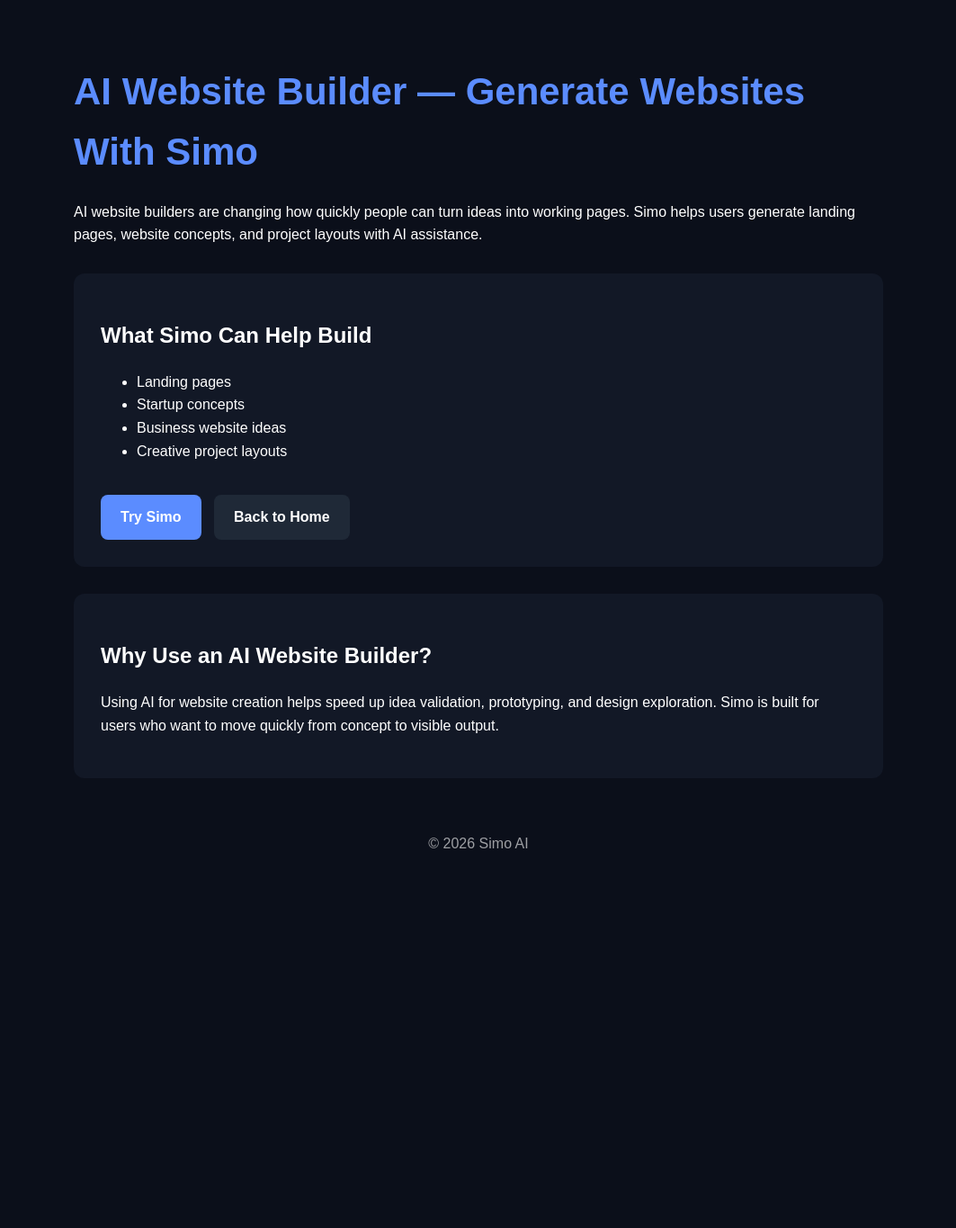
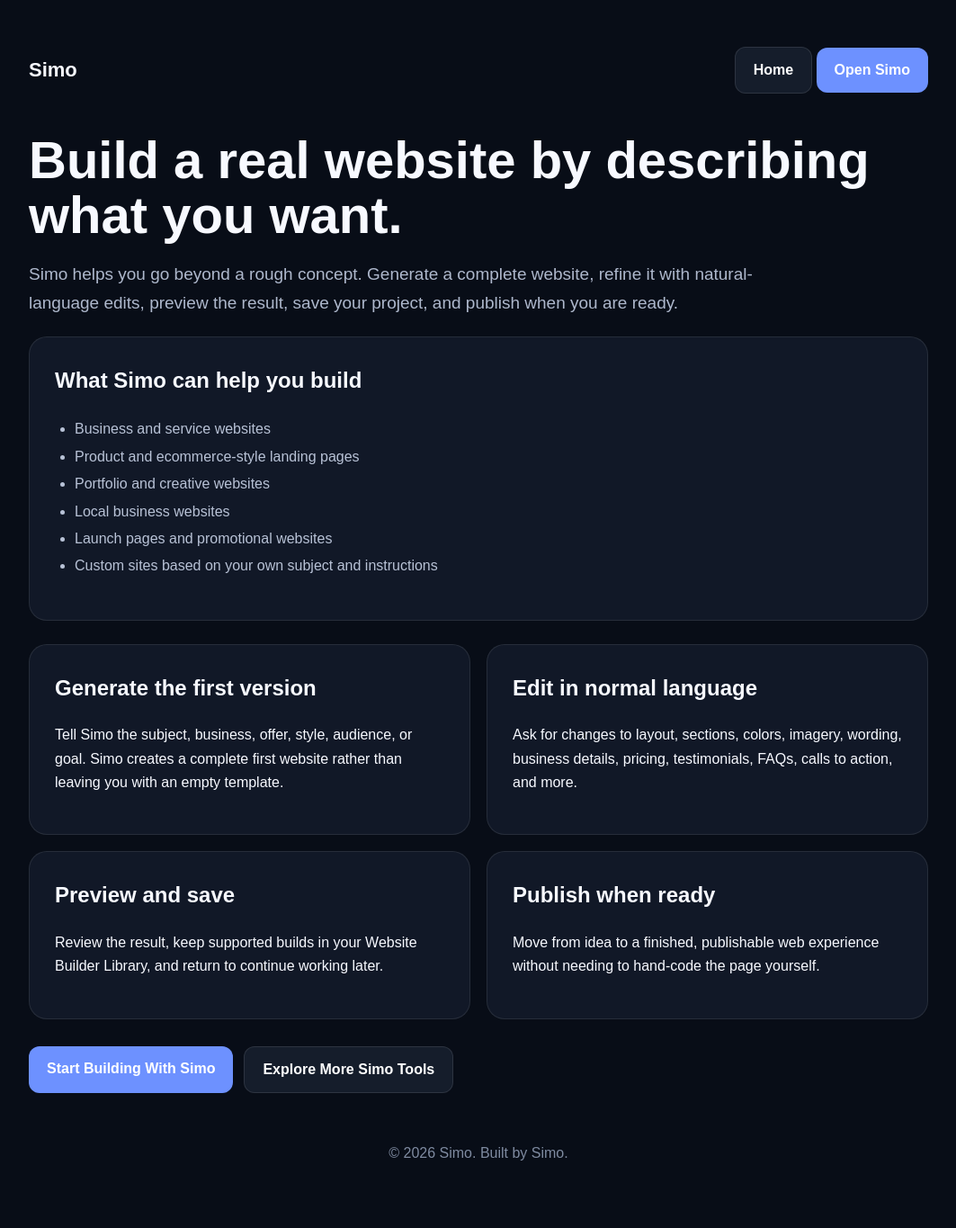
Before and after one commit to sdierct-cyber/simonchat-Simo, a Python web app: template templates/ai-website-builder.html in a window 1280 px wide. Shown: the whole page at 90% size, without its empty margins (108-1171 px from the left). Before the commit the page ends 943 px from the top, so only its background shows below. Run offline with Jinja, Linux system fonts and the light colour scheme; the template is opened without the code that fills it, so the values that code supplies are empty.

Commit message:
Update ai-website-builder.html

```diff
--- a/templates/ai-website-builder.html
+++ b/templates/ai-website-builder.html
@@ -3,91 +3,82 @@
 <head>
 <meta charset="UTF-8">
 <meta name="viewport" content="width=device-width, initial-scale=1.0">
-<title>AI Website Builder — Generate Websites With Simo</title>
-<meta name="description" content="Use Simo as an AI website builder to generate landing pages, website ideas, and project concepts.">
-
+<title>AI Website Builder - Build, Edit, Preview and Publish With Simo</title>
+<meta name="description" content="Use Simo as an AI website builder to generate premium websites, edit them in natural language, preview, save and publish your work.">
+<meta name="robots" content="index,follow">
 <style>
-body{
-font-family:Arial, Helvetica, sans-serif;
-background:#0b0f1a;
-color:white;
-margin:0;
-padding:40px;
-line-height:1.6;
-}
-.container{
-max-width:900px;
-margin:auto;
-}
-h1{
-color:#5b8cff;
-font-size:42px;
-margin-bottom:20px;
-}
-.card{
-background:#121826;
-padding:30px;
-border-radius:12px;
-margin-top:30px;
-}
-.button{
-display:inline-block;
-margin-top:20px;
-padding:12px 22px;
-background:#5b8cff;
-color:white;
-text-decoration:none;
-border-radius:8px;
-font-weight:bold;
-}
-.button-secondary{
-background:#1f2937;
-margin-left:10px;
-}
-footer{
-margin-top:60px;
-opacity:.6;
-text-align:center;
-}
+body{font-family:Arial,Helvetica,sans-serif;background:#080d17;color:#f7f9ff;margin:0;line-height:1.65}
+a{color:inherit;text-decoration:none}
+.container{width:min(1000px,calc(100% - 32px));margin:auto;padding:52px 0 70px}
+.top{display:flex;justify-content:space-between;align-items:center;gap:16px;flex-wrap:wrap;margin-bottom:44px}
+.brand{font-weight:800;font-size:22px}
+.button{display:inline-block;padding:12px 20px;background:#6d91ff;color:white;border-radius:12px;font-weight:800}
+.button.secondary{background:#151d2b;border:1px solid rgba(255,255,255,.1)}
+h1{font-size:clamp(38px,6vw,58px);line-height:1.05;margin:0 0 18px}
+.lead{font-size:19px;color:#aeb8cc;max-width:840px}
+.card{background:#111827;border:1px solid rgba(255,255,255,.09);padding:28px;border-radius:20px;margin-top:22px}
+.card h2{margin-top:0}
+.grid{display:grid;grid-template-columns:repeat(2,1fr);gap:18px;margin-top:26px}
+.grid .card{margin-top:0}
+ul{padding-left:22px;color:#b8c2d6;line-height:1.9}
+.cta{margin-top:30px;display:flex;gap:12px;flex-wrap:wrap}
+footer{margin-top:54px;color:#7f8ba1;text-align:center}
+@media(max-width:760px){.grid{grid-template-columns:1fr}}
 </style>
 </head>
 <body>
+<div class="container">
+  <div class="top">
+    <a class="brand" href="/">Simo</a>
+    <div>
+      <a class="button secondary" href="/">Home</a>
+      <a class="button" href="/">Open Simo</a>
+    </div>
+  </div>
 
-<div class="container">
+  <h1>Build a real website by describing what you want.</h1>
+  <p class="lead">Simo helps you go beyond a rough concept. Generate a complete website, refine it with natural-language edits, preview the result, save your project, and publish when you are ready.</p>
 
-<h1>AI Website Builder — Generate Websites With Simo</h1>
+  <section class="card">
+    <h2>What Simo can help you build</h2>
+    <ul>
+      <li>Business and service websites</li>
+      <li>Product and ecommerce-style landing pages</li>
+      <li>Portfolio and creative websites</li>
+      <li>Local business websites</li>
+      <li>Launch pages and promotional websites</li>
+      <li>Custom sites based on your own subject and instructions</li>
+    </ul>
+  </section>
 
-<p>
-AI website builders are changing how quickly people can turn ideas into working pages.
-Simo helps users generate landing pages, website concepts, and project layouts with AI assistance.
-</p>
+  <div class="grid">
+    <section class="card">
+      <h2>Generate the first version</h2>
+      <p>Tell Simo the subject, business, offer, style, audience, or goal. Simo creates a complete first website rather than leaving you with an empty template.</p>
+    </section>
 
-<div class="card">
-<h2>What Simo Can Help Build</h2>
-<ul>
-<li>Landing pages</li>
-<li>Startup concepts</li>
-<li>Business website ideas</li>
-<li>Creative project layouts</li>
-</ul>
+    <section class="card">
+      <h2>Edit in normal language</h2>
+      <p>Ask for changes to layout, sections, colors, imagery, wording, business details, pricing, testimonials, FAQs, calls to action, and more.</p>
+    </section>
 
-<a class="button" href="/app">Try Simo</a>
-<a class="button button-secondary" href="/">Back to Home</a>
+    <section class="card">
+      <h2>Preview and save</h2>
+      <p>Review the result, keep supported builds in your Website Builder Library, and return to continue working later.</p>
+    </section>
+
+    <section class="card">
+      <h2>Publish when ready</h2>
+      <p>Move from idea to a finished, publishable web experience without needing to hand-code the page yourself.</p>
+    </section>
+  </div>
+
+  <div class="cta">
+    <a class="button" href="/">Start Building With Simo</a>
+    <a class="button secondary" href="/ai-tools">Explore More Simo Tools</a>
+  </div>
+
+  <footer>&copy; 2026 Simo. Built by Simo.</footer>
 </div>
-
-<div class="card">
-<h2>Why Use an AI Website Builder?</h2>
-<p>
-Using AI for website creation helps speed up idea validation, prototyping, and design exploration.
-Simo is built for users who want to move quickly from concept to visible output.
-</p>
-</div>
-
-<footer>
-<p>© 2026 Simo AI</p>
-</footer>
-
-</div>
-
 </body>
 </html>
```
